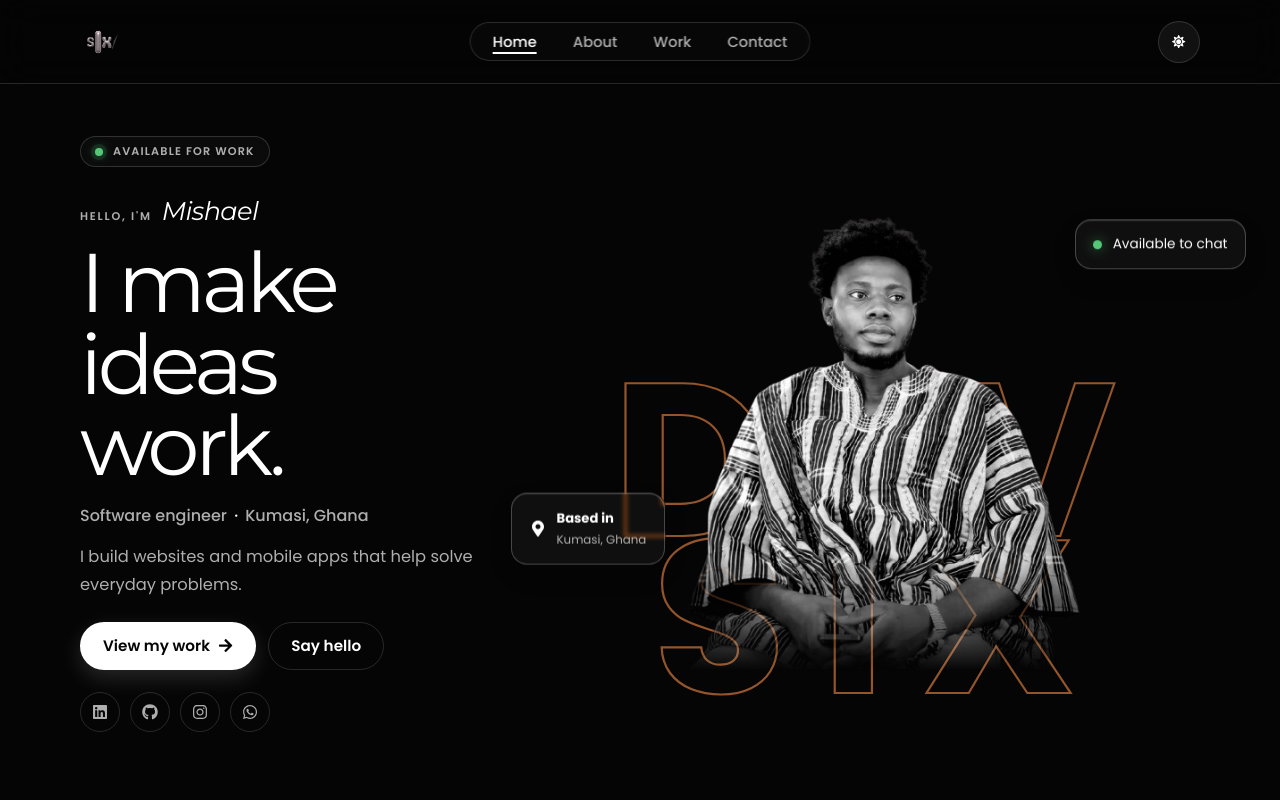
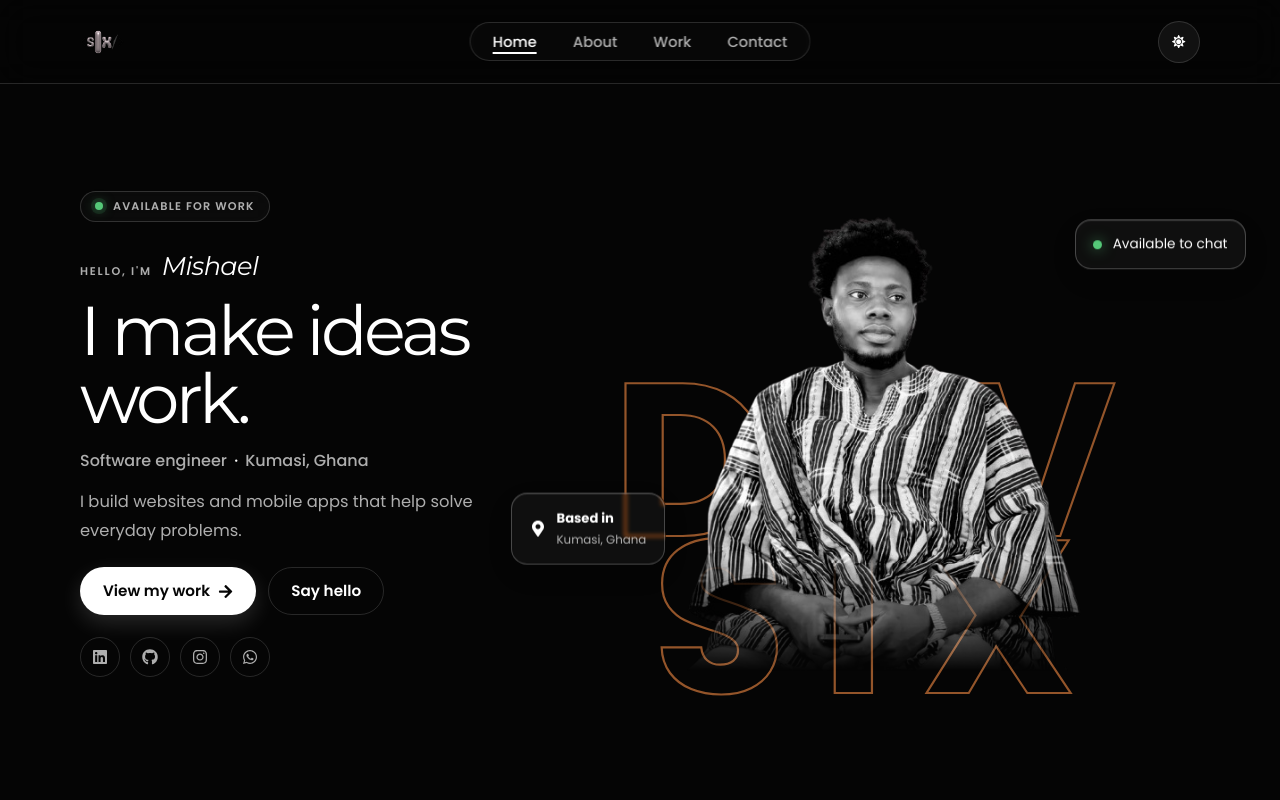
Before and after one commit to mishael6/my-portfolio, a React (Vite) app: page / in a window 1280 px wide. Shown: the top 800 px of the page. Built offline with nearby package versions, Linux system fonts and the light colour scheme.

Commit message:
Refactor hero section for improved readability and structure

```diff
--- a/src/pages/HomePage.css
+++ b/src/pages/HomePage.css
@@ -6,7 +6,8 @@
 .availability-label { line-height: 1; }
 .hero-greeting { display: flex; align-items: baseline; gap: 10px; margin-bottom: 10px; color: var(--muted); font-size: .7rem; letter-spacing: .16em; }
 .hero-greeting strong { color: var(--text); font-family: var(--font-display); font-size: clamp(1.35rem, 2vw, 1.7rem); font-style: italic; font-weight: 400; letter-spacing: -.025em; text-transform: none; }
-.hero-name { max-width: 700px; font-size: clamp(3rem, 6.5vw, 6.25rem); margin: 0 0 16px; letter-spacing: -.055em; line-height: .98; }
+.hero-name { max-width: 700px; font-size: clamp(2.75rem, 5.4vw, 5rem); margin: 0 0 16px; letter-spacing: -.055em; line-height: .98; }
+.hero-name span { display: block; white-space: nowrap; }
 .hero-role { color: var(--muted); font-weight: 500; }
 .hero-role span { color: var(--accent); padding: 0 3px; }
 .hero-copy { max-width: 32rem; margin: 14px 0 22px; font-size: 1.02rem; line-height: 1.75; }
@@ -26,6 +27,6 @@
 .hero-glass-card--location span { display: flex; flex-direction: column; gap: 2px; }
 .hero-glass-card--location strong { font-size: .82rem; }
 .hero-glass-card--location small { color: var(--muted); font-size: .74rem; }
-@media (max-width: 900px) { .hero { grid-template-columns: .9fr 1.1fr; gap: 28px; min-height: 0; } .portrait-frame { width: min(118%, 620px); margin-right: -8%; transform: translateY(-44px); } .hero-backdrop-type { font-size: clamp(7rem, 15vw, 11.5rem); } .hero-name { font-size: clamp(3rem, 8vw, 5rem); } }
-@media (max-width: 680px) { .hero { grid-template-columns: 1fr; gap: 20px; padding-top: 10px; } .hero-copy-wrap { order: 1; } .portrait-frame { justify-self: center; order: 0; width: min(108%, 500px); margin-right: 0; transform: translateY(-28px); margin-bottom: -30px; } .portrait { transform: translateY(36px); } .hero-backdrop-type { bottom: -58px; font-size: clamp(6.5rem, 27vw, 10rem); -webkit-text-stroke-width: 1.8px; } .hero-name { font-size: clamp(3.25rem, 14vw, 5.2rem); } .hero-glass-card--availability { top: 16%; right: 0; } .hero-glass-card--location { left: 0; bottom: 12%; } }
+@media (max-width: 900px) { .hero { grid-template-columns: .9fr 1.1fr; gap: 28px; min-height: 0; } .portrait-frame { width: min(118%, 620px); margin-right: -8%; transform: translateY(-44px); } .hero-backdrop-type { font-size: clamp(7rem, 15vw, 11.5rem); } .hero-name { font-size: clamp(2.75rem, 5.4vw, 4rem); } }
+@media (max-width: 680px) { .hero { grid-template-columns: 1fr; gap: 20px; padding-top: 10px; } .hero-copy-wrap { order: 1; } .portrait-frame { justify-self: center; order: 0; width: min(108%, 500px); margin-right: 0; transform: translateY(-28px); margin-bottom: -30px; } .portrait { transform: translateY(36px); } .hero-backdrop-type { bottom: -58px; font-size: clamp(6.5rem, 27vw, 10rem); -webkit-text-stroke-width: 1.8px; } .hero-name { font-size: clamp(2.75rem, 12.5vw, 3.2rem); } .hero-glass-card--availability { top: 16%; right: 0; } .hero-glass-card--location { left: 0; bottom: 12%; } }
 @media (prefers-reduced-motion: reduce) { .hero-glass-card { animation: none; } }
--- a/src/pages/HomePage.jsx
+++ b/src/pages/HomePage.jsx
@@ -46,7 +46,7 @@ function Home() {
         <div className="hero-copy-wrap">
           <p className="availability"><span aria-hidden="true" /><span className="availability-label">Available for work</span></p>
           <p className="eyebrow hero-greeting"><span>Hello, I&apos;m</span><strong>{site.shortName}</strong></p>
-          <h1 className="display hero-name">I make ideas<br />work.</h1>
+          <h1 className="display hero-name"><span>I make ideas</span><span>work.</span></h1>
           <p className="hero-role">Software engineer <span>·</span> Kumasi, Ghana</p>
           <p className="hero-copy muted">I build websites and mobile apps that help solve everyday problems.</p>
           <div className="hero-actions">
```
